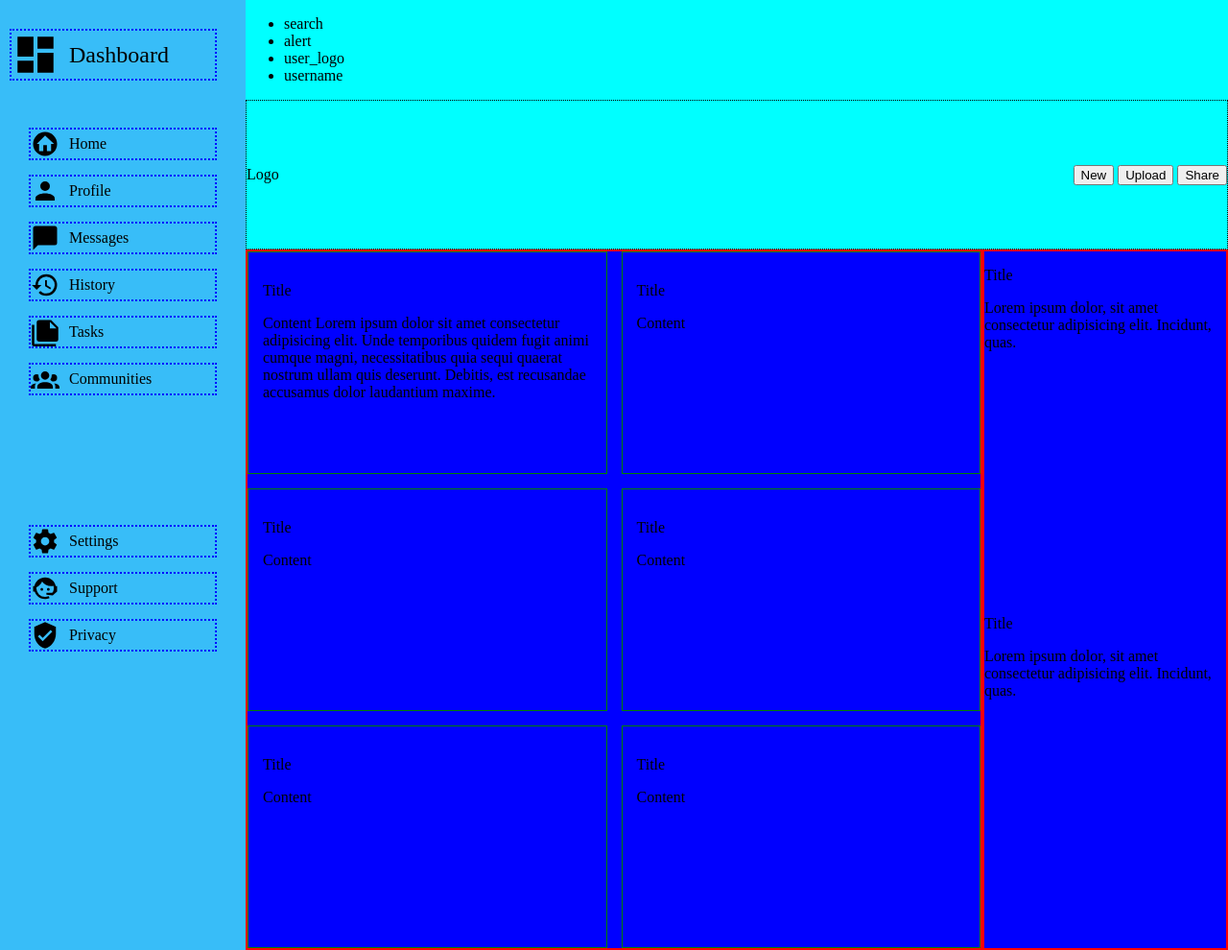
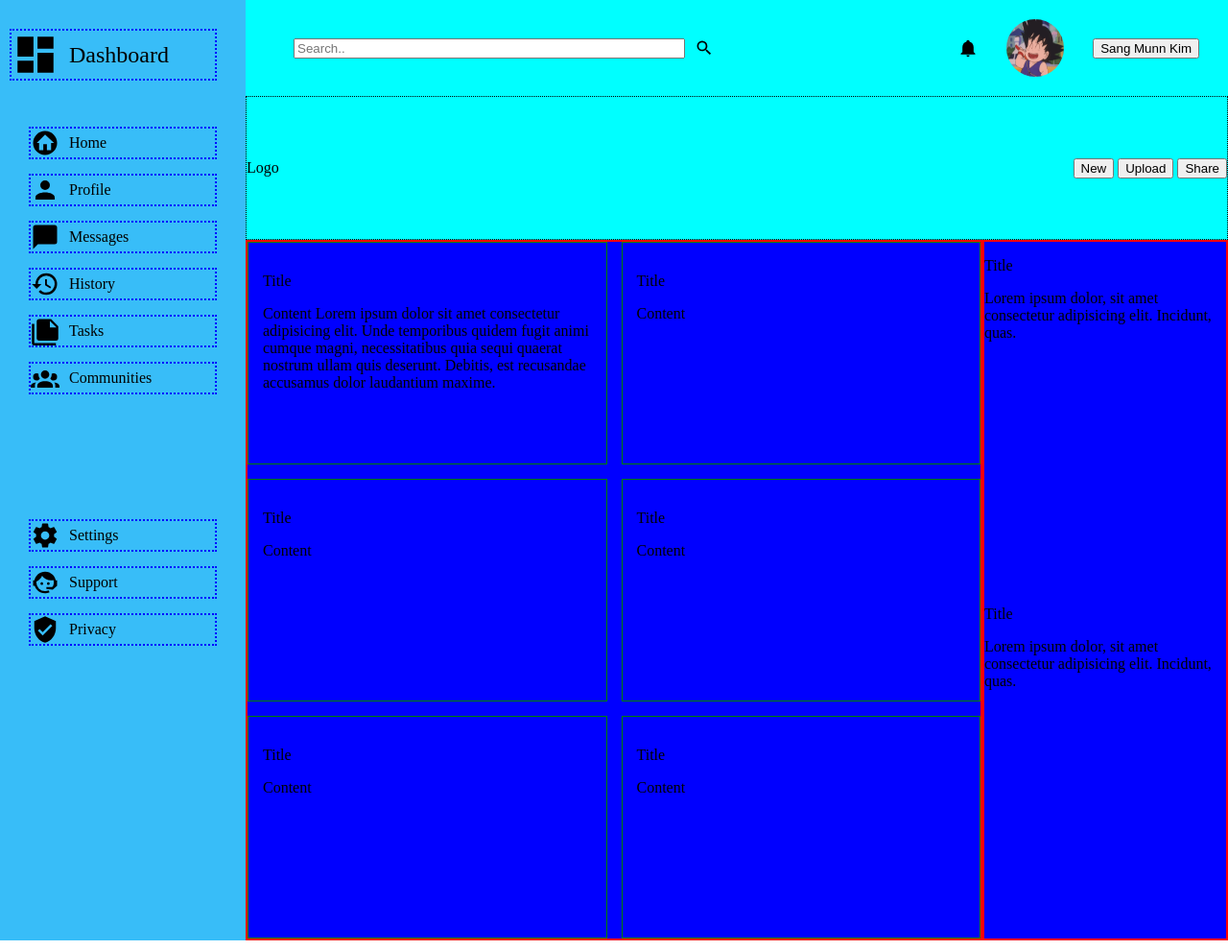
Before and after one commit to SangMunnKim/TOP_admin_dashboard, a plain HTML site: page index.html in a window 1280 px wide. Shown: the whole page at 96% size. Drawn offline with Linux system fonts and the light colour scheme.

Commit message:
Add styling, searchbar and buttons to header

```diff
--- a/css/style.css
+++ b/css/style.css
@@ -3,11 +3,18 @@ body {
     padding: 0px;
 }
 
-img.svg {
+.sidebar img.svg, input.svg {
     height: 30px;
     width: auto;
     display: inline;
 }
+
+.top img.svg, input.svg {
+    height: 20px;
+    width: auto;
+    display: inline;
+}
+
 .container {
     display: grid;
     height: 100vh;
@@ -25,8 +32,25 @@ img.svg {
 
 .header .top {
     grid-row: 1 / 2;
+    padding: 20px 30px 20px 50px;
     display: flex;
+    justify-content: space-between;
+}
 
+.header .top .left {
+    display: flex;
+    align-items: center;
+    gap: 10px;
+}
+
+.header .top .right {
+    display: flex;
+    align-items: center;
+    gap: 30px;
+}
+
+#searchbar {
+    width: 400px;
 }
 
 .header .bottom{
--- a/index.html
+++ b/index.html
@@ -11,12 +11,18 @@
         <header class="header">
 
             <div class="top">
-                <ul>
-                    <li>search</li>
-                    <li>alert</li>
-                    <li>user_logo</li>
-                    <li>username</li>
-                </ul>
+                <span class="left">
+                    <input id="searchbar" type="text" placeholder="Search..">
+                    <input type="image" class="svg" src="./icon/header/magnify.svg">
+                </span>
+
+                <span class="right">
+                    <input type="image" class="svg" src="./icon/header/bell.svg">
+                    <input type="image" src="./img/happygoku.png" style="height: 60px; width: 60px; border-radius: 50%;">
+                    <button>Sang Munn Kim</button>
+                </span>
+
+
             </div>
 
             <div class="bottom">
```
Also changed, not shown: icon/header/bell.svg (added), icon/header/magnify.svg (added), img/happygoku.png (added).
